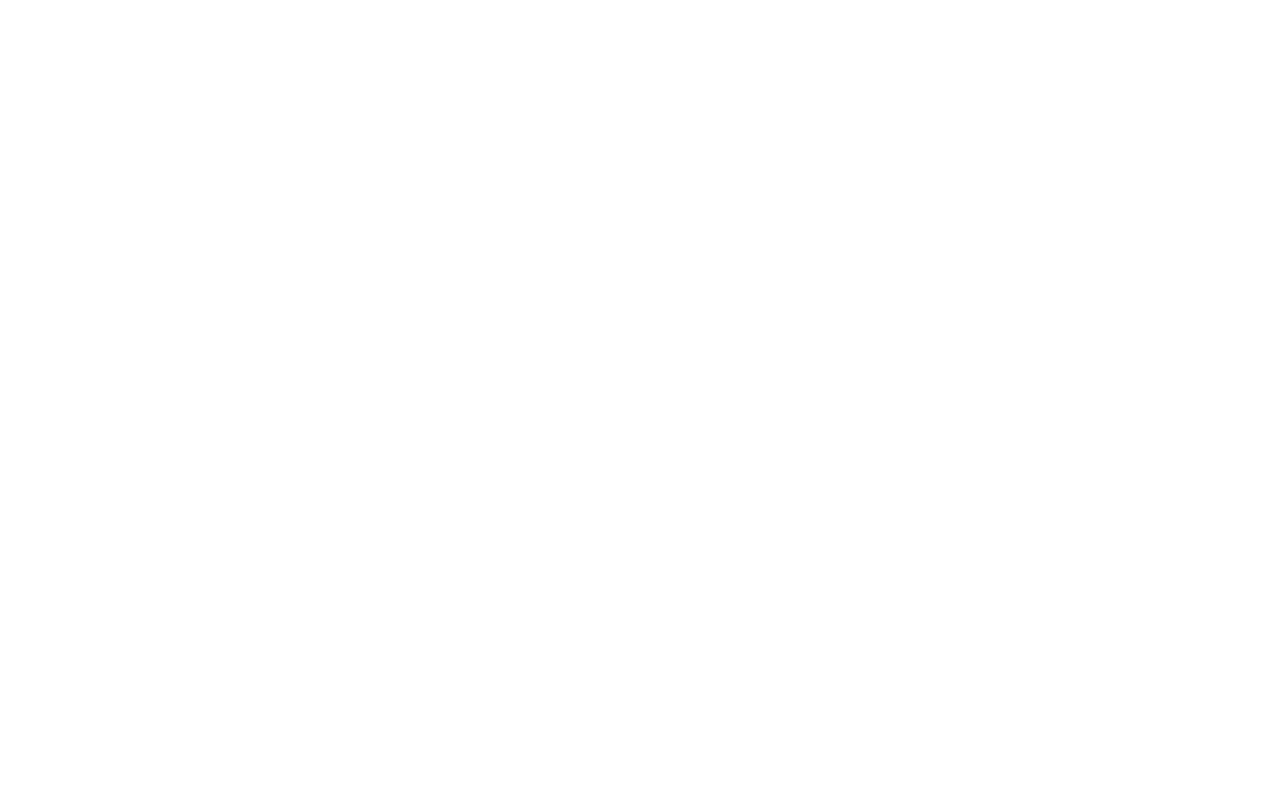
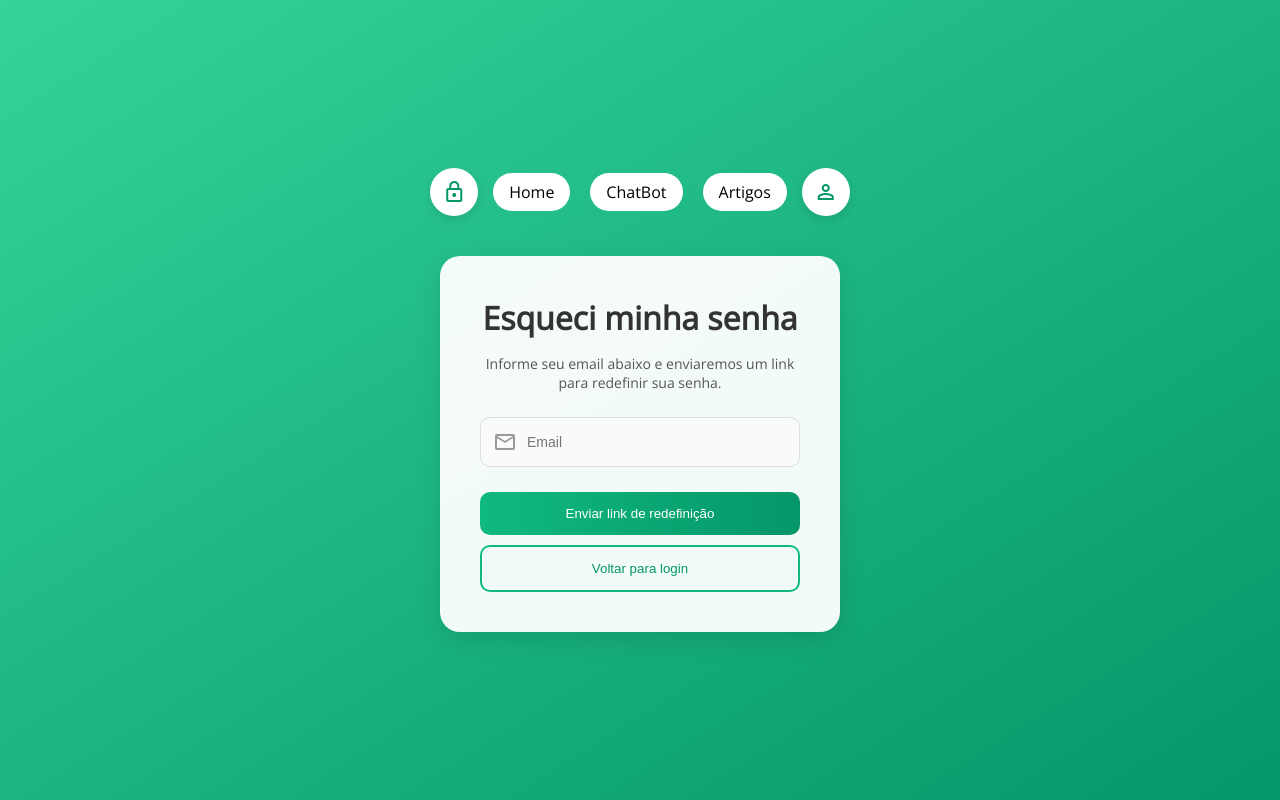
Before and after one commit to eduardogomesDev21/NutriNow_Lab_Engenharia_Software, an Angular app in the folder Prot_TG_FrontEnd/: page /esqueci-senha in a window 1280 px wide. Before the commit this address led to /. Built offline with nearby package versions, Linux system fonts and the light colour scheme.

Commit message:
Gera o componente Esqueci-Senha(componente pronto e funcionando com back)

```diff
--- a/Prot_TG_FrontEnd/src/app/app.routes.ts
+++ b/Prot_TG_FrontEnd/src/app/app.routes.ts
@@ -3,11 +3,13 @@
 import { CadastroComponent } from './cadastro/cadastro.component';
 import { HomeComponent } from './home/home.component';
 import { ChatbotComponent } from './chatbot/chatbot.component';
+import { EsqueciSenhaComponent } from './esqueci-senha/esqueci-senha.component';
 
 export const routes: Routes = [
     {path: 'login', component: LoginComponent},
     {path: 'cadastro', component: CadastroComponent},
     {path: 'home', component: HomeComponent},
     {path: 'chatbot', component: ChatbotComponent},
+    {path: 'esqueci-senha', component: EsqueciSenhaComponent},
     { path: '', redirectTo: 'home', pathMatch: 'full' } // testando essa parada
 ];
--- /dev/null
+++ b/Prot_TG_FrontEnd/src/app/esqueci-senha/esqueci-senha.component.css
@@ -0,0 +1,170 @@
+/* Reset */
+*, *::before, *::after {
+    box-sizing: border-box;
+    margin: 0;
+    padding: 0;
+    border: 0;
+  }
+
+  body {
+    font-family: 'Open Sans', sans-serif;
+    background: linear-gradient(to bottom right, #34d399, #059669);
+    display: flex;
+    justify-content: center;
+    align-items: center;
+    min-height: 100vh;
+  }
+
+  /* Container principal */
+  .login-container {
+    width: 100%;
+    max-width: 1200px;
+    padding: 20px;
+  }
+
+  /* Header */
+  .login-header {
+    display: flex;
+    justify-content: space-between;
+    align-items: center;
+    margin-bottom: 40px;
+  }
+
+  .icon-btn {
+    background: #fff;
+    border-radius: 50%;
+    width: 48px;
+    height: 48px;
+    display: flex;
+    justify-content: center;
+    align-items: center;
+    color: #059669;
+    font-size: 20px;
+    cursor: pointer;
+    box-shadow: 0 4px 10px rgba(0,0,0,0.1);
+    transition: transform 0.2s, box-shadow 0.2s;
+  }
+
+  .icon-btn:hover {
+    transform: scale(1.05);
+    box-shadow: 0 6px 15px rgba(0,0,0,0.2);
+  }
+
+  /* Menu */
+  .menu {
+    display: flex;
+    gap: 20px;
+  }
+
+  .menu-btn {
+    background: #fff;
+    border-radius: 20px;
+    padding: 8px 16px;
+    font-weight: 500;
+    cursor: pointer;
+    transition: background 0.3s;
+  }
+
+  .menu-btn:hover {
+    background: #d1fae5;
+  }
+
+  /* Card de esqueci senha */
+  .login-card {
+    background: rgba(255, 255, 255, 0.95);
+    padding: 40px;
+    border-radius: 20px;
+    box-shadow: 0 8px 25px rgba(0,0,0,0.1);
+    max-width: 400px;
+    margin: 0 auto;
+    text-align: center;
+  }
+
+  .login-card h1 {
+    margin-bottom: 15px;
+    color: #333;
+  }
+
+  .login-card p {
+    margin-bottom: 25px;
+    color: #555;
+    font-size: 14px;
+  }
+
+  /* Inputs */
+  .input-group {
+    display: flex;
+    align-items: center;
+    background: #f9fafb;
+    border: 1px solid #ddd;
+    border-radius: 10px;
+    padding: 12px;
+    margin-bottom: 15px;
+    transition: border 0.3s, box-shadow 0.3s;
+  }
+
+  .input-group i {
+    margin-right: 10px;
+    color: #999;
+  }
+
+  .input-group input {
+    border: none;
+    outline: none;
+    background: transparent;
+    flex: 1;
+    font-size: 14px;
+  }
+
+  /* Botões */
+  .btn-primary {
+    width: 100%;
+    padding: 14px;
+    margin-top: 10px;
+    border: none;
+    border-radius: 10px;
+    background: linear-gradient(to right, #10b981, #059669);
+    color: #fff;
+    font-weight: 500;
+    cursor: pointer;
+    transition: box-shadow 0.3s;
+  }
+
+  .btn-primary:hover {
+    box-shadow: 0 6px 20px rgba(16,185,129,0.3);
+  }
+
+  .btn-secondary {
+    width: 100%;
+    padding: 14px;
+    margin-top: 10px;
+    border: 2px solid #10b981;
+    border-radius: 10px;
+    background: transparent;
+    color: #059669;
+    font-weight: 500;
+    cursor: pointer;
+    transition: background 0.3s;
+  }
+
+  .btn-secondary:hover {
+    background: #ecfdf5;
+  }
+
+  /* Mensagens */
+  .mensagem-sucesso {
+    color: #059669;
+    margin-top: 15px;
+    font-size: 14px;
+  }
+
+  .mensagem-erro {
+    color: #f87171;
+    margin-top: 15px;
+    font-size: 14px;
+  }
+
+  /* Esqueci a senha */
+  .forgot-pass {
+    display: none; /* não precisamos desse botão no componente de esqueci senha */
+  }
--- /dev/null
+++ b/Prot_TG_FrontEnd/src/app/esqueci-senha/esqueci-senha.component.html
@@ -0,0 +1,37 @@
+<div class="login-container">
+  <header class="login-header">
+    <button class="icon-btn" style="margin-right: 15px"><i class="material-symbols-outlined">lock</i></button>
+
+    <nav class="menu">
+      <a routerLink="/home" class="menu-btn">Home</a>
+      <a routerLink="/chatbot" class="menu-btn">ChatBot</a>
+      <a routerLink="/artigos" class="menu-btn">Artigos</a>
+    </nav>
+
+    <button class="icon-btn" style="margin-left: 15px"><i class="material-symbols-outlined">person</i></button>
+  </header>
+
+  <main class="login-card">
+    <h1>Esqueci minha senha</h1>
+    <p>Informe seu email abaixo e enviaremos um link para redefinir sua senha.</p>
+
+    <form class="login-form" (ngSubmit)="esqueciSenha()" #form="ngForm">
+      <div class="input-group">
+        <i class="material-symbols-outlined">email</i>
+        <input
+          type="email"
+          placeholder="Email"
+          [(ngModel)]="email"
+          name="email"
+          required
+        />
+      </div>
+
+      <button type="submit" class="btn-primary" [disabled]="form.invalid">Enviar link de redefinição</button>
+      <button type="button" class="btn-secondary" routerLink="/login">Voltar para login</button>
+    </form>
+
+    <p *ngIf="mensagem" class="mensagem-sucesso">{{ mensagem }}</p>
+    <p *ngIf="erro" class="mensagem-erro">{{ erro }}</p>
+  </main>
+</div>
--- /dev/null
+++ b/Prot_TG_FrontEnd/src/app/esqueci-senha/esqueci-senha.component.ts
@@ -0,0 +1,40 @@
+import { Component, ViewEncapsulation } from '@angular/core';
+import { CommonModule } from '@angular/common';
+import { FormsModule } from '@angular/forms';
+import { HttpClient, HttpClientModule } from '@angular/common/http';
+
+@Component({
+  selector: 'app-esqueci-senha',
+  standalone: true,
+  imports: [CommonModule, FormsModule, HttpClientModule],
+  templateUrl: './esqueci-senha.component.html',
+  styleUrls: ['./esqueci-senha.component.css'],
+  encapsulation: ViewEncapsulation.None
+})
+export class EsqueciSenhaComponent {
+
+  email = '';
+  mensagem = '';
+  erro = '';
+
+  constructor(private http: HttpClient) { }
+
+  esqueciSenha(): void {
+    this.mensagem = '';
+    this.erro = '';
+
+    if (!this.email) {
+      this.erro = 'Por favor, informe seu email';
+      return;
+    }
+
+    this.http.post('http://localhost:5000/esqueci-senha', { email: this.email }).subscribe({
+      next: (res: any) => {
+        this.mensagem = res.message || 'Um link de redefinição foi enviado para seu email!';
+      },
+      error: (err) => {
+        this.erro = err.error?.error || 'Erro ao enviar link de redefinição';
+      }
+    });
+  }
+}
```
Also changed, not shown: 1 other file (tests, documents, lock files or other folders).
